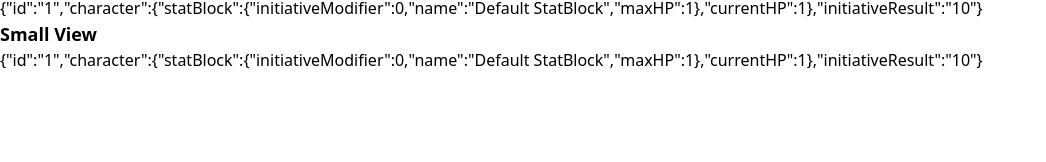
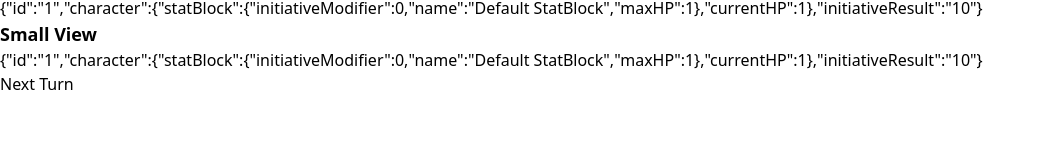
Before and after one commit to cynicaloptimist/paragon-combat-tracker, a Next.js app: page / in a window 1280 px wide. Shown: the part 132-294 px from the top of the page, without its empty margins (0-1046 px from the left). Built offline with nearby package versions, Linux system fonts and the light colour scheme.

Commit message:
Implement nextTurn

```diff
--- a/pages/components/Tracker.tsx
+++ b/pages/components/Tracker.tsx
@@ -12,6 +12,7 @@ export function Tracker<TCharacter, TStatBlock>(
   const { rulesPlugin } = props;
 
   const state = useCombatStore((state) => state.combatState);
+  const nextTurn = useCombatStore((state) => state.nextTurn);
 
   const activeCombatantId = state.activeCombatantIds[0];
   const activeCombatant = activeCombatantId
@@ -42,6 +43,7 @@ export function Tracker<TCharacter, TStatBlock>(
       <div>
         {activeCombatant && rulesPlugin.renderSmallView(activeCombatant)}
       </div>
+      <button onClick={() => nextTurn()}>Next Turn</button>
     </div>
   );
 }
--- a/pages/useCombatStore.ts
+++ b/pages/useCombatStore.ts
@@ -4,6 +4,46 @@ import { dnd5e } from "./plugins/dnd5e.plugin";
 
 export const useCombatStore = create<{
   combatState: CombatState<any>;
-}>((set) => ({
+  nextTurn: () => void;
+}>((set, get) => ({
   combatState: getDefaultCombatState(dnd5e),
+  nextTurn: () => {
+    const combatState = get().combatState;
+    const firstCombatantId = combatState.initiativeOrderCombatantIds[0];
+    if (!firstCombatantId) {
+      return;
+    }
+    const activeCombatantId = combatState.activeCombatantIds[0];
+    if (!activeCombatantId) {
+      set({
+        combatState: {
+          ...combatState,
+          activeCombatantIds: [firstCombatantId],
+        },
+      });
+      return;
+    }
+
+    const currentCombatantIndex =
+      combatState.initiativeOrderCombatantIds.indexOf(activeCombatantId);
+
+    const nextCombatantIndex =
+      (currentCombatantIndex + 1) %
+      combatState.initiativeOrderCombatantIds.length;
+
+    const nextCombatantId =
+      combatState.initiativeOrderCombatantIds[nextCombatantIndex];
+
+    if (!nextCombatantId) {
+      return;
+    }
+
+    set({
+      combatState: {
+        ...combatState,
+        activeCombatantIds: [nextCombatantId],
+      },
+    });
+    return;
+  },
 }));
```
